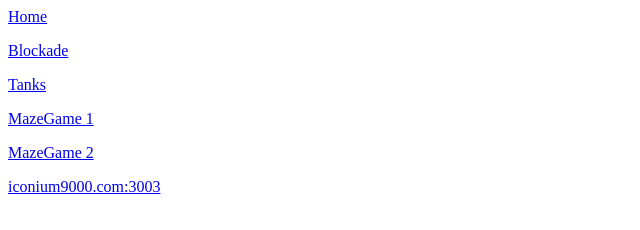
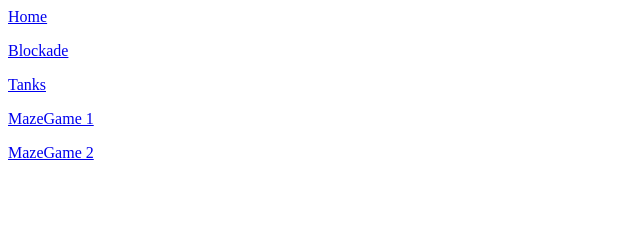
Before and after one commit to iconium9000/GerneralJS, a website: page client/fake_client/index.html in a window 1280 px wide. Shown: the whole page, without its empty margins (0-640 px from the left). Drawn offline with Linux system fonts and the light colour scheme.

Commit message:
Update client/fake_client/index.html

```diff
--- a/client/fake_client/index.html
+++ b/client/fake_client/index.html
@@ -5,7 +5,7 @@
   <p><a href="http://technofuzz.iconium9000.com:3002">Tanks</a></p>
   <p><a href="https://iconium9000.github.io/mazeGame/">MazeGame 1</a></p>
   <p><a href="https://iconium9000.github.io/3dMazeGame/">MazeGame 2</a></p>
-  <p><a href="http://iconium9000.com:3003">iconium9000.com:3003</a></p>
+  <!-- <p><a href="http://iconium9000.com:3003">iconium9000.com:3003</a></p> -->
   <!-- <p><a href="http://iconium9000.com:3004">iconium9000.com:3004</a></p>
   <p><a href="http://iconium9000.com:3005">iconium9000.com:3005</a></p>
   <p><a href="http://iconium9000.com:3006">iconium9000.com:3006</a></p>
```
